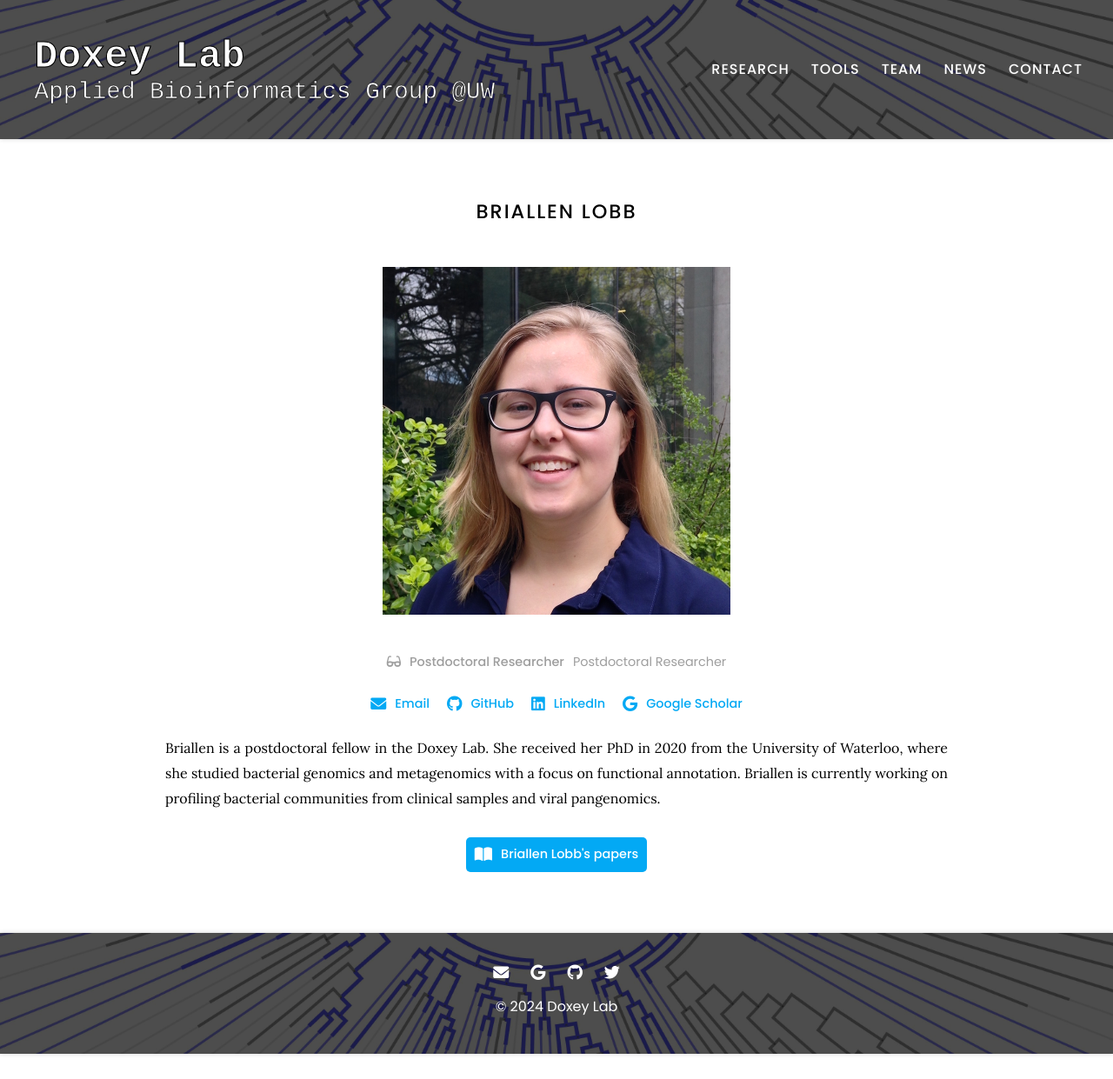
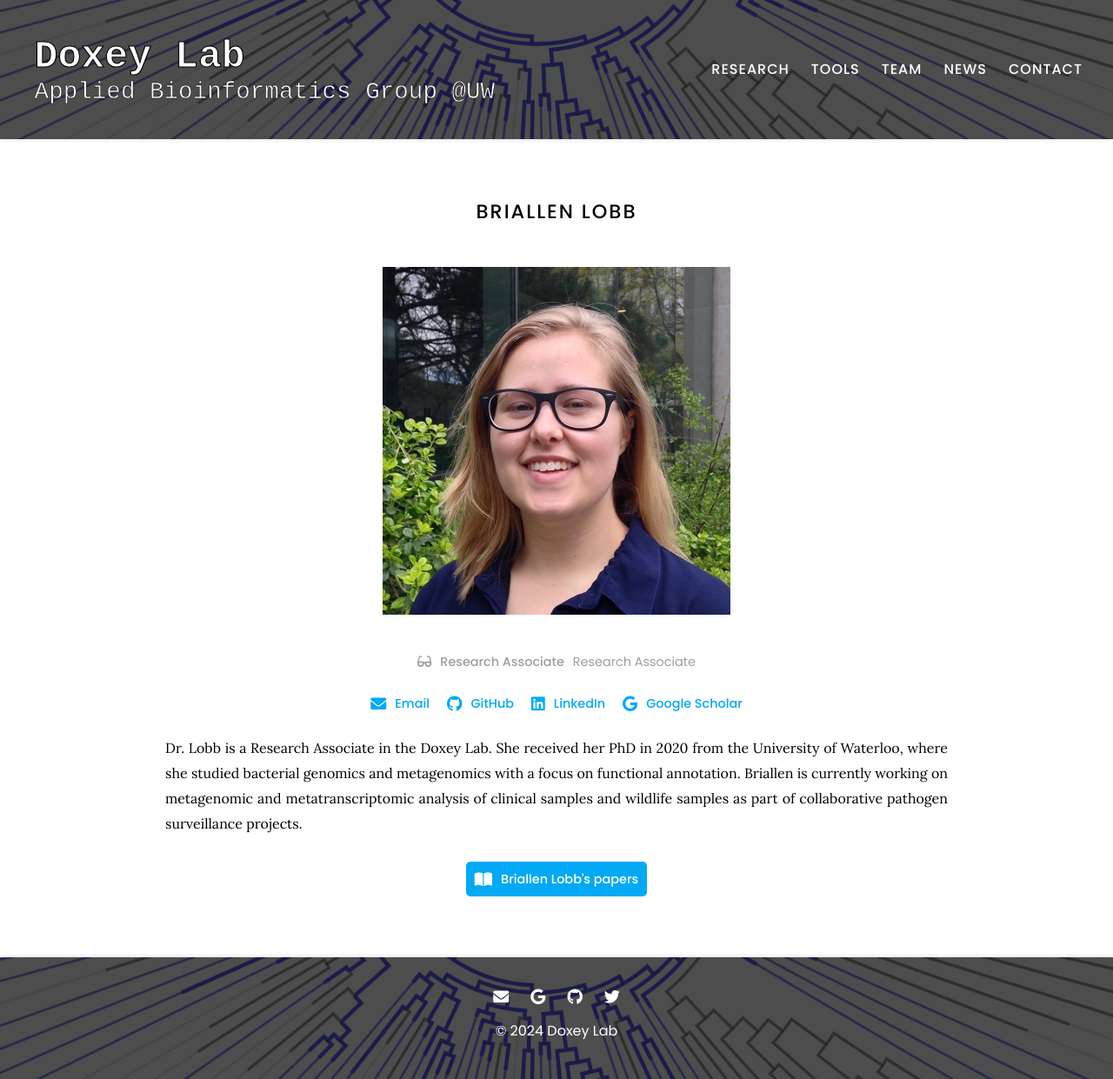
Before and after one commit to doxeylab/doxeylab-website, a Jekyll site: the page built from _members/briallen-lobb.md, in a window 1280 px wide. Shown: the whole page at 87% size. Built offline with Jekyll 4.4.1, drawn with Linux system fonts in a browser that asks for light colours; before the commit the page ends 1212 px from its top, so only the background shows below that.

Commit message:
Update briallen-lobb.md

```diff
--- a/_members/briallen-lobb.md
+++ b/_members/briallen-lobb.md
@@ -1,9 +1,9 @@
 ---
 name: Briallen Lobb
 image: images/team/briallen-lobb.jpg
-description: Postdoctoral Researcher
+description: Research Associate
 group: current
-role: postdoc
+role: researchassociate
 links:
   email: balobb@uwaterloo.ca
   github: briallen
@@ -11,4 +11,4 @@ links:
   google-scholar: 2K6Q4cIAAAAJ
 ---
 
-Briallen is a postdoctoral fellow in the Doxey Lab. She received her PhD in 2020 from the University of Waterloo, where she studied bacterial genomics and metagenomics with a focus on functional annotation. Briallen is currently working on profiling bacterial communities from clinical samples and viral pangenomics.
+Dr. Lobb is a Research Associate in the Doxey Lab. She received her PhD in 2020 from the University of Waterloo, where she studied bacterial genomics and metagenomics with a focus on functional annotation. Briallen is currently working on metagenomic and metatranscriptomic analysis of clinical samples and wildlife samples as part of collaborative pathogen surveillance projects.
```
